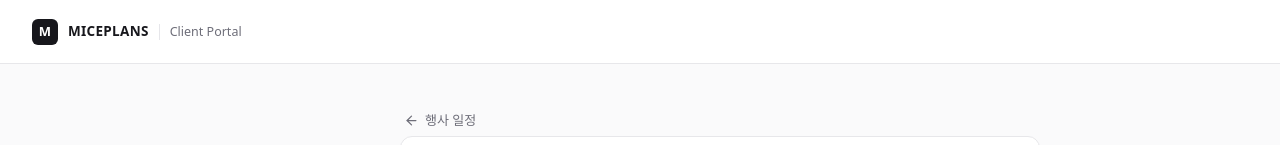
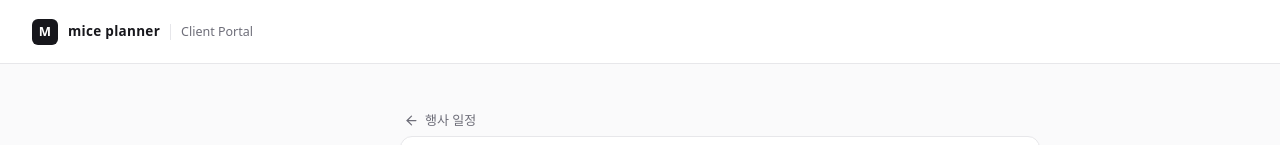
Before and after one commit to miceplans/miceplaner, a Next.js app in the folder apps/web/: page /client/events/kimes-2025 in a window 1280 px wide. Shown: the top 145 px of the page. Built offline with nearby package versions, Linux system fonts and the light colour scheme; a web font is replaced by a local one.

Commit message:
chore: update mice planner branding

```diff
--- a/apps/web/src/app/client/events/[id]/page.tsx
+++ b/apps/web/src/app/client/events/[id]/page.tsx
@@ -22,7 +22,7 @@ export default function ClientEventDetailPage() {
         <div className="flex size-[26px] shrink-0 items-center justify-center rounded-sm bg-fg">
           <p className="text-base font-semibold text-fg-inverse">M</p>
         </div>
-        <p className="whitespace-nowrap text-md font-semibold tracking-[0.3px] text-fg">MICEPLANS</p>
+        <p className="whitespace-nowrap text-md font-semibold tracking-[0.3px] text-fg">mice planner</p>
         <div className="h-[16px] w-px shrink-0 bg-border-strong" />
         <p className="whitespace-nowrap text-sm text-fg-secondary">Client Portal</p>
         <div className="h-px min-w-px flex-1" />
--- a/apps/web/src/app/import/done/page.tsx
+++ b/apps/web/src/app/import/done/page.tsx
@@ -9,7 +9,7 @@ export default function ImportDonePage() {
         <div className="flex h-[527px] w-[760px] shrink-0 flex-col items-center justify-between">
           <div className="flex w-[760px] flex-col items-start gap-[6px] py-[36px] whitespace-nowrap">
             <h1 className="m-0 text-xl font-bold text-fg">Excel에서 행사s 가져오기</h1>
-            <p className="m-0 text-md text-fg-secondary">기존 스프레드시트의 행사 데이터를 MICEPLANS으로 가져옵니다</p>
+            <p className="m-0 text-md text-fg-secondary">기존 스프레드시트의 행사 데이터를 mice planner로 가져옵니다</p>
           </div>
           <ImportStepper current={5} />
           <div className="flex flex-col items-center gap-[20px]">
--- a/apps/web/src/app/layout.tsx
+++ b/apps/web/src/app/layout.tsx
@@ -3,7 +3,7 @@ import { AgentChat } from './agent-chat';
 import './globals.css';
 
 export const metadata = {
-  title: 'MICE PLANER',
+  title: 'mice planner',
   icons: { icon: '/assets/miceplaner-favicon.png' },
 };
 
--- a/packages/ui/src/client-portal.tsx
+++ b/packages/ui/src/client-portal.tsx
@@ -17,7 +17,7 @@ export function ClientHeader({ active = 'dashboard' }: { active?: ClientNavKey }
       <div className="flex h-[64px] min-w-px flex-1 items-center justify-between gap-[24px] border-b border-solid border-border bg-surface px-[40px] max-md:h-auto max-md:flex-col max-md:items-stretch max-md:gap-[8px] max-md:px-[16px] max-md:py-[12px]">
         <div className="flex shrink-0 items-center gap-[8px]">
           <div className="flex shrink-0 items-center gap-[7px]">
-            <img alt="MICE PLANER" src={`${A}/shared/layer1.svg`} className="h-[11.76px] w-[114px]" />
+            <img alt="mice planner" src="/assets/mice-planner-logo.png" className="h-[11px] w-[116px] object-contain brightness-0" />
             <img alt="" src={`${A}/shared/group5.svg`} className="h-[26.758px] w-[21px]" />
           </div>
           <div className="h-[16px] w-px shrink-0 bg-border-strong" />
--- a/packages/ui/src/sidebar.tsx
+++ b/packages/ui/src/sidebar.tsx
@@ -24,7 +24,7 @@ export function Sidebar({ active, className = '' }: { active: SidebarKey; classN
     <aside className={`flex h-full w-[240px] shrink-0 flex-col overflow-hidden bg-surface-sidebar leading-[normal] max-md:h-auto max-md:w-full max-md:border-b max-md:border-border ${className}`} data-name="Sidebar">
       <div className="flex h-[52px] shrink-0 items-center pl-[12px] pr-[14px] max-md:hidden">
         <div className="flex items-center gap-[7px]">
-          <img alt="MICE PLANER" src={`${A}/layer1.svg`} className="block h-[11.76px] w-[114px]" />
+          <img alt="mice planner" src="/assets/mice-planner-logo.png" className="block h-[11px] w-[116px] object-contain brightness-0" />
           <img alt="" src={`${A}/group5.svg`} className="block h-[26.758px] w-[21px]" />
         </div>
       </div>
```
Also changed, not shown: apps/web/public/assets/mice-planner-logo.png (added).
